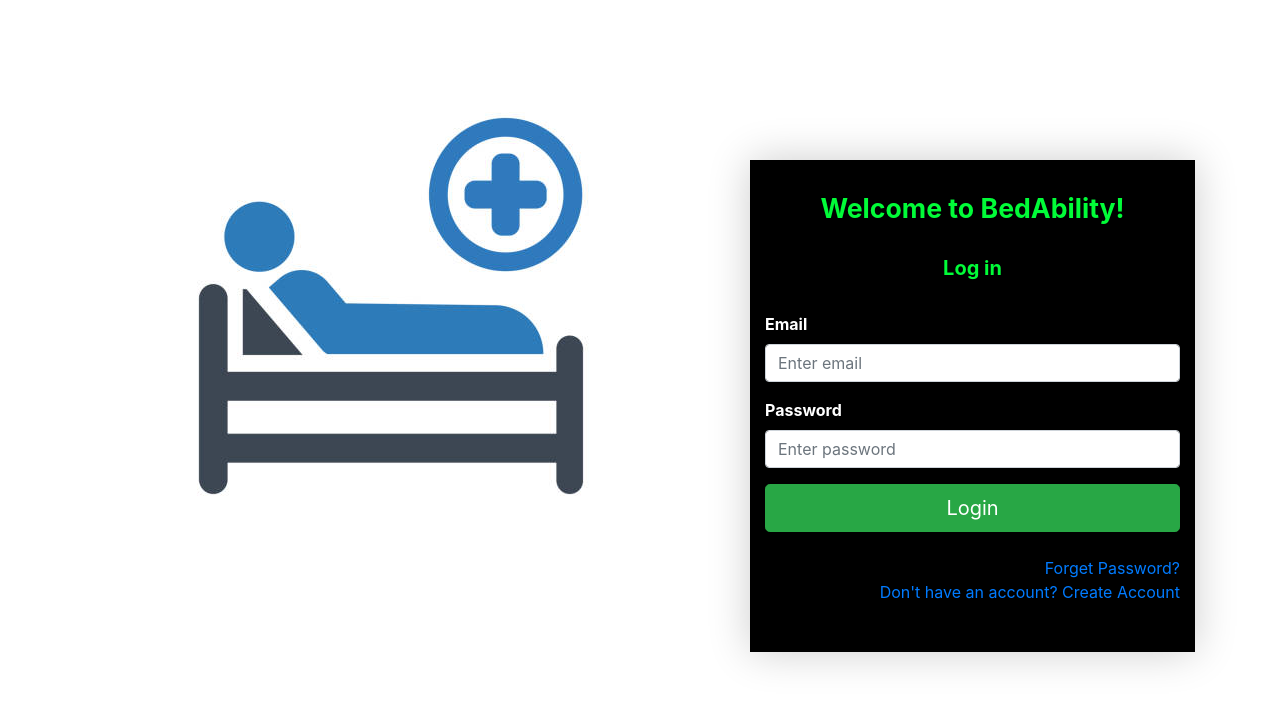
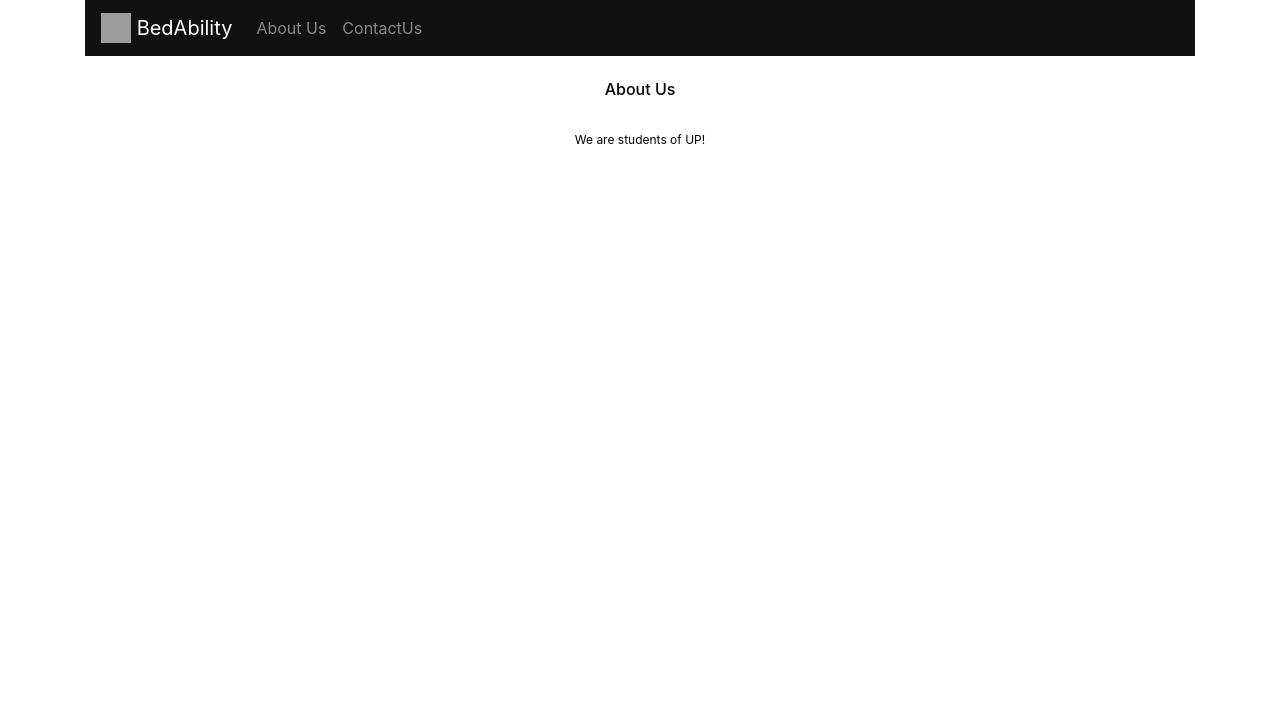
Before and after one commit to CMSC-129-Sprint-Works/BedAbility, a React (Create React App) app in the folder patient/: page /AboutUs in a window 1280 px wide. Shown: the top 704 px of the page. Built offline with nearby package versions, Linux system fonts and the light colour scheme; grey boxes are pictures that could not be loaded.

Commit message:
Navigation Bar, About Us and Contact Us added

```diff
--- a/patient/src/App.css
+++ b/patient/src/App.css
@@ -31,12 +31,17 @@
   justify-content: flex;
 }
 
-.App-picture {
-  display: grid;
-  align-items: flex-start;
-  justify-content: flex-start;
-  justify-items: flex-start;
-
+.App-additionalTitle{
+  color: rgb(3, 3, 3);
+  text-align: center;
+  justify-content: flex;
+  font-size: 12pt;
+}
+.App-additionalInfo {
+  color: rgb(3, 3, 3);
+  text-align: center;
+  justify-content: flex;
+  font-size: 9pt;
 }
 
 .App-label {
@@ -57,14 +62,10 @@
 }
 
 .App-header {
-  background-color: #1560f5;
-  min-height: 100vh;
-  display: flex;
-  flex-direction: column;
-  align-items: center;
-  justify-content: center;
-  font-size: calc(10px + 2vmin);
+  width: 100%;
+  background-color: #111;
   color: white;
+  padding: 10px;
 }
 
 .App-form {
@@ -112,7 +113,7 @@
 .App-container {
   width: 200px;
   max-width: 400px;
-  margin: 10rem;
+  margin: 1rem;
   padding: 2rem;
   box-shadow: 0 0 40px rgba(0, 0, 0, 0.2);
   border-radius: var(--border-radius);
--- a/patient/src/App.js
+++ b/patient/src/App.js
@@ -1,15 +1,40 @@
 import React from "react";
 import './App.css';
 import 'bootstrap/dist/css/bootstrap.min.css';
-import { Row, Col} from 'react-bootstrap';
+import {Navbar, Nav} from 'react-bootstrap'
+import { BrowserRouter as Router, Switch, Route} from "react-router-dom";
 import UserForm from "./component/UserForm";
-
+import AboutUs from "./component/AboutUs";
+import ContactUs from "./component/ContactUs";
 
 function App() {
   return (
     <>
       <section class = "Form">
         <div class = "container">
+          <div>
+            <Router>
+              <Navbar variant="dark" expand = "lg" sticky = "top" className = "App-header">
+                <Navbar.Brand href="/">
+                  <img
+                    alt=""
+                    src="/bedability.ico"
+                    width="30"
+                    height="30"
+                    className="d-inline-block align-top"
+                  />{' '}
+                  BedAbility
+                </Navbar.Brand>
+                <Nav className="mr-auto">
+                  <Nav.Link href="/AboutUs">About Us</Nav.Link>
+                  <Nav.Link href="/ContactUs" >ContactUs</Nav.Link>
+                </Nav>
+              </Navbar>
+              <br />
+              <Switch>
+                <Route path="/AboutUs"><AboutUs/></Route>
+                <Route path="/ContactUs"><ContactUs/></Route>
+                <Route exact path="/">
                   <div class = "row">
                     <div class = "col-lg-7">
                       <img src = "./bg.jpg" class = "img-fluid" alt = ""/>
@@ -18,6 +43,10 @@ function App() {
                       <UserForm/>
                     </div>
                   </div>
+                </Route>
+              </Switch>
+            </Router>
+          </div>
         </div>
       </section>
     </>
--- /dev/null
+++ b/patient/src/component/AboutUs.js
@@ -0,0 +1,16 @@
+import React, { Component } from 'react';
+
+
+export class AboutUs extends Component{
+  render() {
+    return (
+      <>
+        <h3 className = "App-additionalTitle">About Us</h3>
+        <br/>
+        <p className = "App-additionalInfo">We are students of UP!</p>
+      </>
+    );
+  }
+}
+
+export default AboutUs;
--- a/patient/src/component/ConfirmRegistration.js
+++ b/patient/src/component/ConfirmRegistration.js
@@ -1,6 +1,5 @@
 import React, { Component } from 'react';
-import { List, ListItem, ListItemText } from '@material-ui/core/';
-import {Form, Button, Container} from 'react-bootstrap';
+import {Container} from 'react-bootstrap';
 
 export class ConfirmRegistration extends Component {
   continue = e => {
@@ -14,7 +13,7 @@ export class ConfirmRegistration extends Component {
   };
 
   render() {
-    const {values: { firstName, lastName, email, birthDate, address, contactNumber}}= this.props;
+    const {values: { firstName, lastName, email, date_of_birth, address, contactNumber}}= this.props;
     return (
      <Container className = "App-container">
         <form>
@@ -29,7 +28,7 @@ export class ConfirmRegistration extends Component {
               <dd class="col-sm-9">{email}</dd>
 
               <dt class="col-sm-3">BIRTH DATE:</dt>
-              <dd class="col-sm-9">{birthDate}</dd>
+              <dd class="col-sm-9">{date_of_birth}</dd>
 
               <dt class="col-sm-3">ADDRESS:</dt>
               <dd class="col-sm-9">{address}</dd>
--- /dev/null
+++ b/patient/src/component/ContactUs.js
@@ -0,0 +1,17 @@
+import React, { Component } from 'react';
+
+
+export class ContactUs extends Component{
+  render() {
+    return (
+      <>
+        <h3 className = "App-additionalTitle">Contact Us</h3>
+        <br/>
+        <h4 className = "App-additionalInfo">Phone Number:</h4>
+        <h4 className = "App-additionalInfo">Email Address:</h4>
+      </>
+    );
+  }
+}
+
+export default ContactUs;
--- a/patient/src/component/CreateAccount.js
+++ b/patient/src/component/CreateAccount.js
@@ -1,5 +1,5 @@
 import React, { Component } from 'react';
-import {Container, Form, Button} from 'react-bootstrap';
+import {Container} from 'react-bootstrap';
 
 export class CreateAccount extends Component {
   continue = e => {
@@ -46,10 +46,10 @@ export class CreateAccount extends Component {
             </div>
 
             <div className="form-group">
-                <label className = "App-label">Birthdate</label>
+                <label className = "App-label">Date of Birth</label>
                 <input className="form-control"
                         type = "date"
-                        onChange={handleChange('birthDate')}
+                        onChange={handleChange('date_of_birth')}
                         defaultValue={values.firstName}
                         required/>
             </div>
--- a/patient/src/component/DataSharingAgreement.js
+++ b/patient/src/component/DataSharingAgreement.js
@@ -1,7 +1,7 @@
 
 import React, { Component } from 'react';
-import {Container, Form, Button} from 'react-bootstrap'
-import { MDBBtn } from 'mdb-react-ui-kit';
+import {Container} from 'react-bootstrap'
+
 
 export class DataSharingAgreement extends Component { //
   continue = e => {
--- a/patient/src/component/Login.js
+++ b/patient/src/component/Login.js
@@ -41,9 +41,9 @@ export class Login extends Component { //
                     <button type="submit" className="btn btn-success btn-lg btn-block" onClick  = {this.continue}>Login</button>
                     <br/>
                     <p className="text-right">
-                        <a href="#" onClick = {this.forgetPass}>Forget Password?</a>
+                        <a href="./ForgetPassword" onClick = {this.forgetPass}>Forget Password?</a>
                         <br/>
-                        <a href="#" onClick = {this.createAcc}>Don't have an account? Create Account</a>
+                        <a href="./CreateAccount" onClick = {this.createAcc}>Don't have an account? Create Account</a>
                     </p>
                 </form>
             </Container>
--- a/patient/src/component/SendCode.js
+++ b/patient/src/component/SendCode.js
@@ -1,5 +1,5 @@
 import React, { Component } from 'react';
-import {Form, Container, Button} from 'react-bootstrap';
+import {Container} from 'react-bootstrap';
 
 export class sendCode extends Component {
   continue = e => {
--- a/patient/src/component/SuccessfulRegistration.js
+++ b/patient/src/component/SuccessfulRegistration.js
@@ -1,5 +1,5 @@
 import React, { Component } from 'react';
-import {Form, Button, Container} from 'react-bootstrap';
+import {Container} from 'react-bootstrap';
 
 
 
--- a/patient/src/component/UserForm.js
+++ b/patient/src/component/UserForm.js
@@ -19,7 +19,7 @@ export class UserForm extends Component {
     address: '',
     position: '',
     contactNumber: null,
-    birthDate: null,
+    date_of_birth: null,
     code: null,
     confirmPassword: '',
   };
@@ -79,8 +79,8 @@ export class UserForm extends Component {
 
   render() {
     const {step} = this.state;
-    const {passWord, firstName, lastName, address, position, birthDate, contactNumber, code, email, confirmPassword} = this.state;
-    const values = {passWord, firstName, lastName, address, position, birthDate, contactNumber, code, email, confirmPassword};
+    const {passWord, firstName, lastName, address, position, date_of_birth, contactNumber, code, email, confirmPassword} = this.state;
+    const values = {passWord, firstName, lastName, address, position, date_of_birth, contactNumber, code, email, confirmPassword};
 
     switch (step) {
       case 1:
```
Lines whose indentation alone changed are shown as unchanged.
